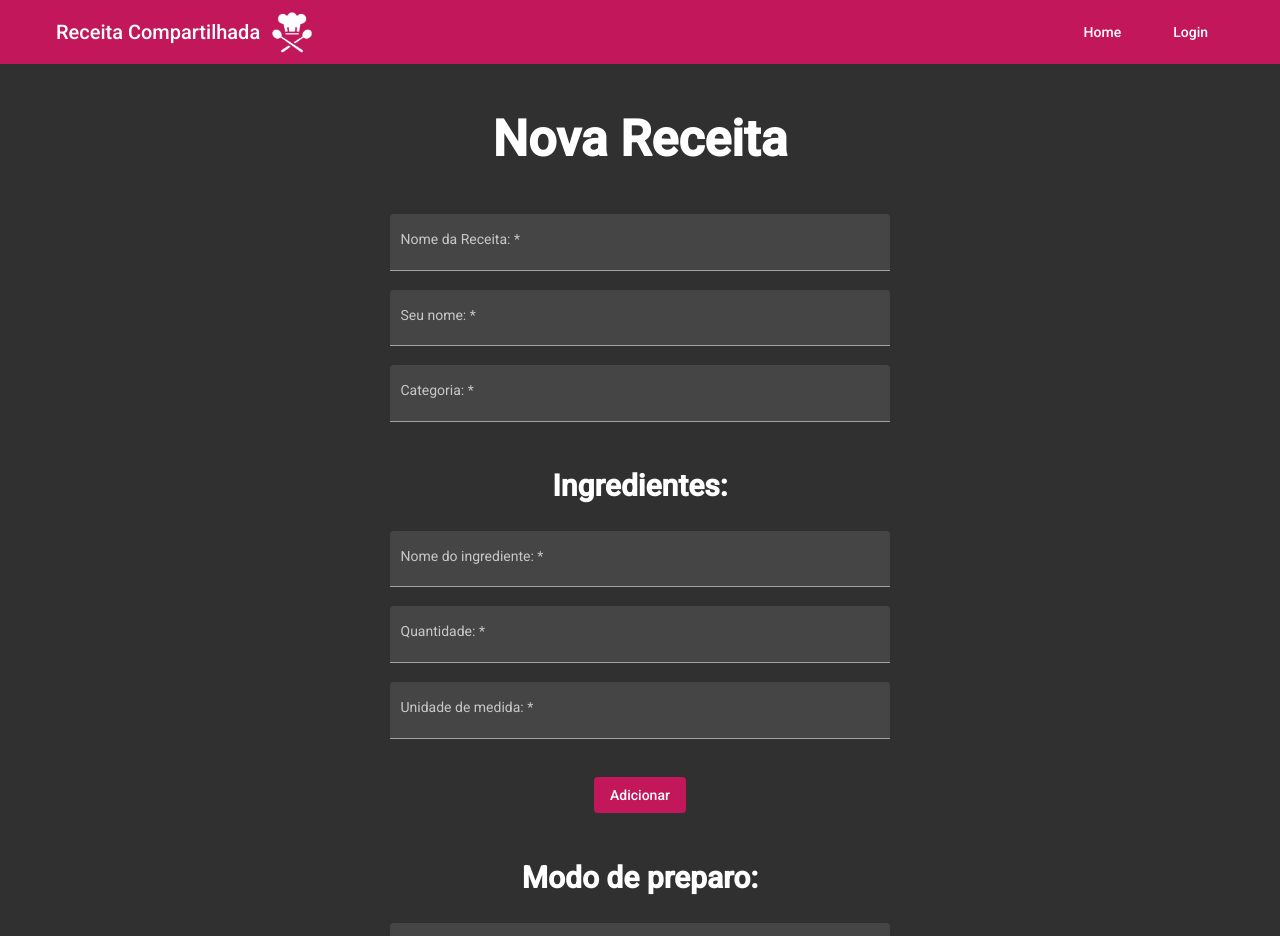
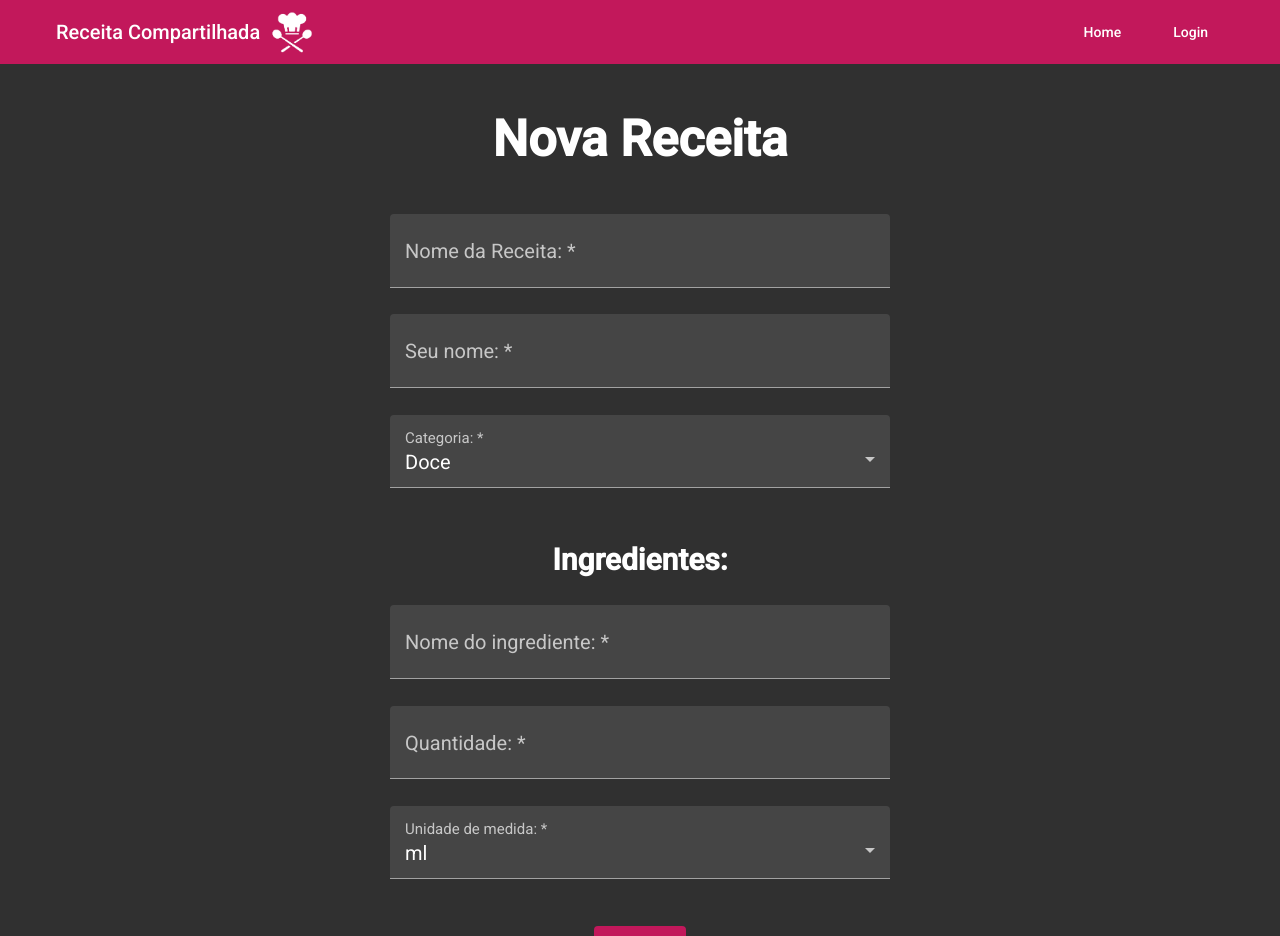
Before and after one commit to samanthazenezi/receita-compartilhada, an Angular app: page /nova-receita in a window 1280 px wide. Shown: the top 936 px of the page. Built offline with nearby package versions, Linux system fonts and the light colour scheme.

Commit message:
input com opções

```diff
--- a/src/app/app.module.ts
+++ b/src/app/app.module.ts
@@ -23,6 +23,7 @@ import {MatDialogModule} from '@angular/material/dialog';
 import { ModalComponent } from './components/modal/modal.component';
 import {MatMenuModule} from '@angular/material/menu';
 import {MatIconModule} from '@angular/material/icon';
+import {MatSelectModule} from '@angular/material/select';
 
 
 @NgModule({
@@ -53,7 +54,8 @@ import {MatIconModule} from '@angular/material/icon';
     MatInputModule,
     MatDialogModule,
     MatMenuModule,
-    MatIconModule
+    MatIconModule,
+    MatSelectModule
   ],
   providers: [],
   bootstrap: [AppComponent]
--- a/src/app/components/menu/menu.component.css
+++ b/src/app/components/menu/menu.component.css
@@ -8,7 +8,7 @@
 
     padding: 4rem;
 }
-.logo {
+.logo  {
     display: flex;
     flex-direction: row;
     align-items: center;
--- a/src/app/components/menu/menu.component.html
+++ b/src/app/components/menu/menu.component.html
@@ -21,7 +21,7 @@
 
                 <button mat-menu-item>
                     <a *ngIf="!taLogado()" [routerLink]='["/login"]' mat-button>Login</a>
-                    <a *ngIf="taLogado()" (click)="logout()" mat-button>Sair</a>
+                    <a *ngIf="taLogado()"  (click)="logout()" mat-button>Sair</a>
                 </button>
               </mat-menu>
         </div>
--- a/src/app/components/menu/menu.component.ts
+++ b/src/app/components/menu/menu.component.ts
@@ -1,3 +1,4 @@
+import { Router } from '@angular/router';
 import { Component, OnInit } from '@angular/core';
 
 
@@ -8,7 +9,7 @@ import { Component, OnInit } from '@angular/core';
 })
 export class MenuComponent implements OnInit {
 
-  constructor() { }
+  constructor(private router: Router) { }
 
   ngOnInit(): void {
   }
@@ -28,5 +29,6 @@ export class MenuComponent implements OnInit {
 
   logout() {
     localStorage.removeItem("token");
+    this.router.navigateByUrl("")
   }
 }
--- a/src/app/pages/novareceita/novareceita.component.css
+++ b/src/app/pages/novareceita/novareceita.component.css
@@ -30,12 +30,10 @@
   align-items: center;
   justify-content: center;
 }
-.example-full-width {
+.example-full-width, .mat-form-field {
   width: 50rem;
-}
-.example-full-width input {
   color: #fff;
-  font-size: 2rem;
+  font-size: 2rem
 }
 .example-full-width textarea {
   color: #fff;
--- a/src/app/pages/novareceita/novareceita.component.html
+++ b/src/app/pages/novareceita/novareceita.component.html
@@ -13,9 +13,13 @@
         <input matInput type="text" formControlName="nomeUser" placeholder="Ex. Maria">
       </mat-form-field>
 
-      <mat-form-field class="example-full-width" appearance="fill">
-        <mat-label for="categoria">Categoria:</mat-label>
-        <input matInput type="text" formControlName="categoria" placeholder="Ex. Bolo">
+      <mat-form-field appearance="fill">
+        <mat-label>Categoria:</mat-label>
+        <select matNativeControl required>
+          <option value="doce">Doce</option>
+          <option value="salgado">salgado</option>
+          <option value="liquido">líquido</option>
+        </select>
       </mat-form-field>
     </div>
 
@@ -34,9 +38,23 @@
             <input matInput type="text" formControlName="quantidade" placeholder="Ex. 100">
           </mat-form-field>
 
-          <mat-form-field class="example-full-width" appearance="fill">
-            <mat-label for="medida">Unidade de medida:</mat-label>
-            <input matInput type="text" formControlName="medida" placeholder="Ex. gramas">
+          <mat-form-field appearance="fill">
+            <mat-label>Unidade de medida:</mat-label>
+            <select matNativeControl required>
+              <option value="ml">ml</option>
+              <option value="gramas">gramas</option>
+              <option value="unidade">unidade</option>
+              <option value="colheressopa">colheres de sopa</option>
+              <option value="colhersopa">colher de sopa</option>
+              <option value="colherercafe">colheres de café</option>
+              <option value="colhercafe">colher de café</option>
+              <option value="colherersobremesa">colheres de sobremesa</option>
+              <option value="colhersobremesa">colher de sobremesa</option>
+              <option value="xicaras">xícaras</option>
+              <option value="xicara">xícaras</option>
+              <option value="copo">copo</option>
+              <option value="copos">copos</option>
+            </select>
           </mat-form-field>
 
           <button  class="botao-add" type="button" (click)="adicionarIngredientes()" mat-flat-button color="primary">Adicionar</button>
--- a/src/app/pages/novouser/novouser.component.css
+++ b/src/app/pages/novouser/novouser.component.css
@@ -21,10 +21,8 @@
   justify-content: center;
   align-items: center;
 }
-.example-full-width {
+.example-full-width, .mat-form-field {
   width: 50rem;
-}
-.example-full-width input {
   color: #fff;
   font-size: 2rem;
 }
--- a/src/app/pages/novouser/novouser.component.html
+++ b/src/app/pages/novouser/novouser.component.html
@@ -11,9 +11,11 @@
       <input matInput type="text" formControlName="nome">
     </mat-form-field>
 
-    <mat-form-field class="example-full-width" appearance="fill">
-      <mat-label for="funcao">Tipo de usuário:</mat-label>
-      <input matInput type="text" formControlName="funcao">
+    <mat-form-field appearance="fill">
+      <mat-label>Tipo de usuário:</mat-label>
+      <select matNativeControl required>
+        <option value="administrador">Administrador</option>
+      </select>
     </mat-form-field>
 
     <mat-form-field class="example-full-width" appearance="fill">
```
